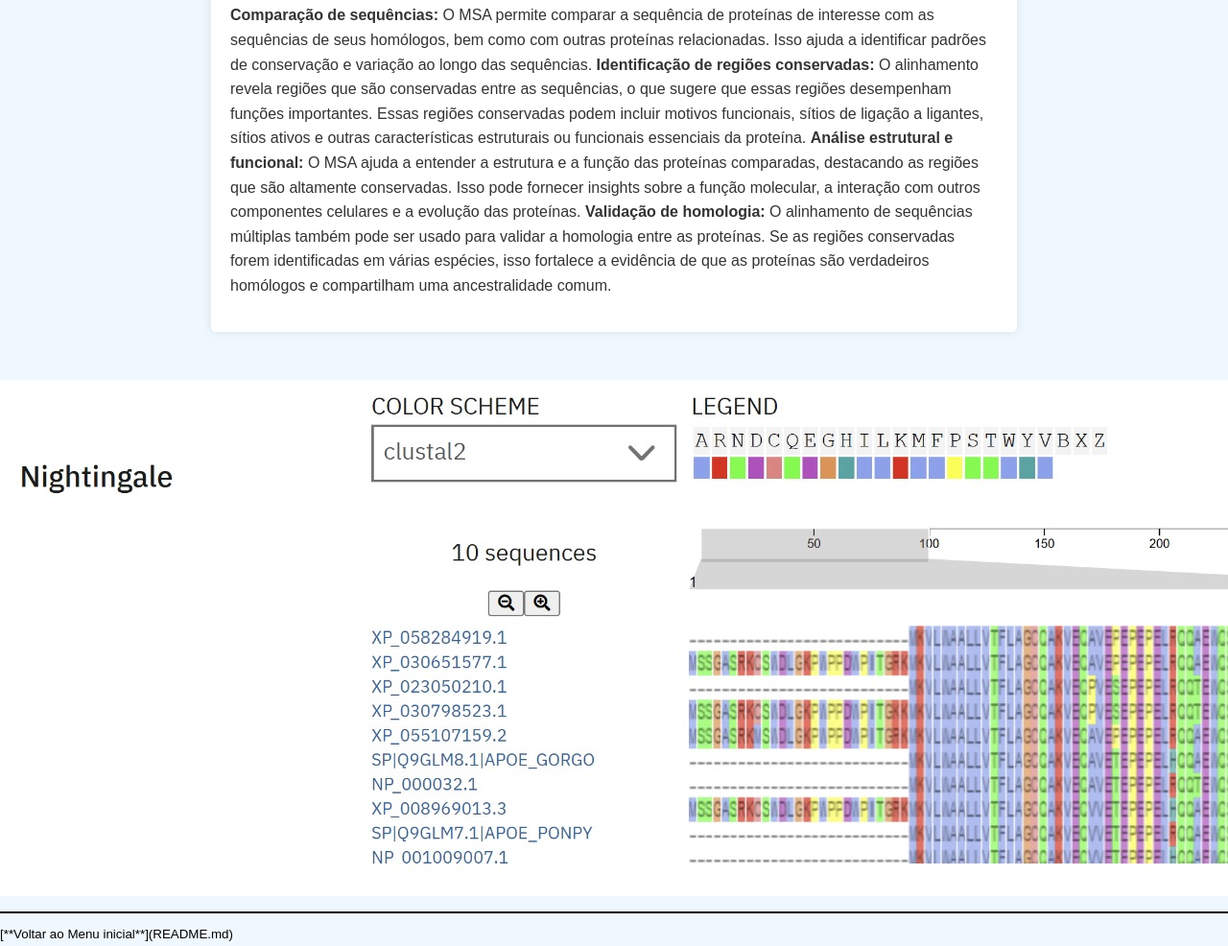
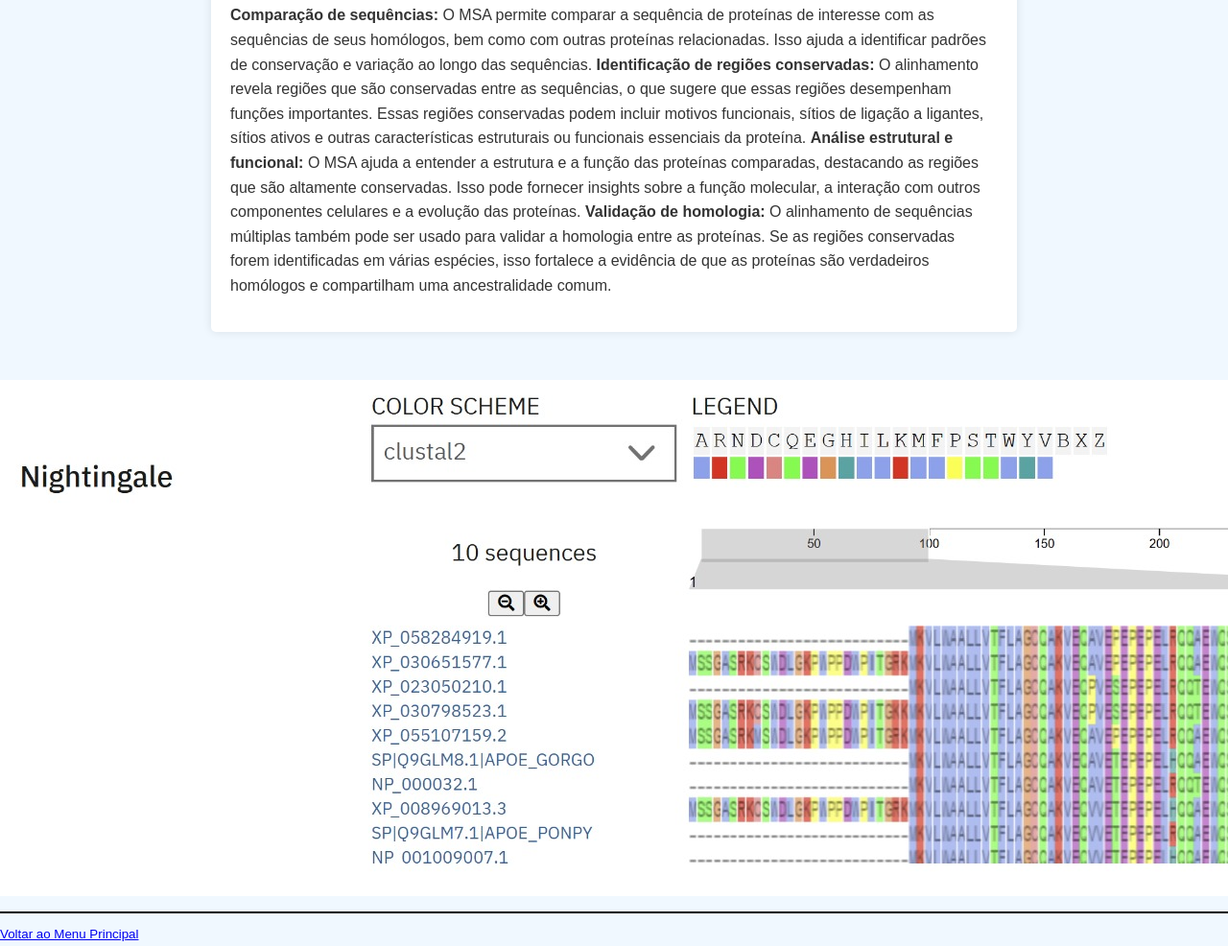
Before and after one commit to up202304593/Trabalho-Bioinform-tica, a plain HTML site: page etapa3.html in a window 1280 px wide. Shown: the part 219-1205 px from the top of the page at 96% size. Drawn offline with Linux system fonts and the light colour scheme.

Commit message:
Update etapa3.html

```diff
--- a/etapa3.html
+++ b/etapa3.html
@@ -63,6 +63,6 @@
 
 <hr style="border: 1px solid black">
 
-<small>[**Voltar ao Menu inicial**](README.md)</small>
+<small><a href="index.html">Voltar ao Menu Principal</a></small>
 </body>
 </html>
```
